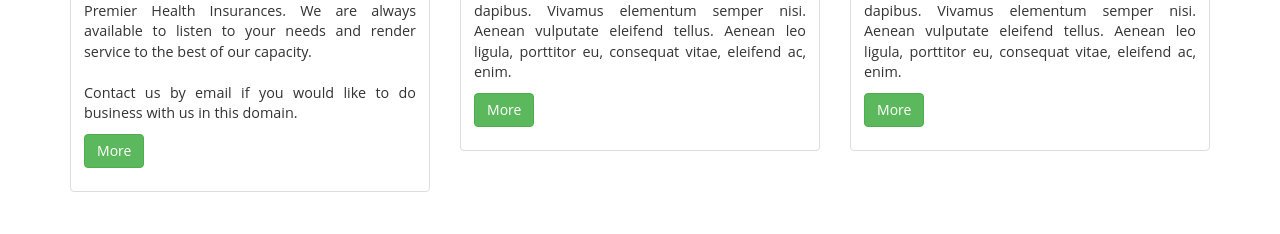
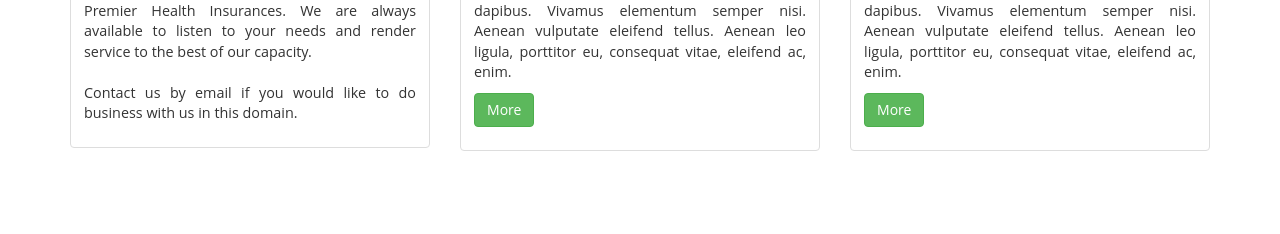
Before and after one commit to freddyflo/PalacePharmacy, a website: page src/index.html in a window 1280 px wide. Shown: the part 1020-1254 px from the top of the page. Drawn offline with nearby package versions, Linux system fonts and the light colour scheme; some packages are replaced by stand-ins of ours; files that its build step writes are made by us from their sources.

Commit message:
Update on health insurance service
Update on health insurance service

```diff
--- a/src/index.html
+++ b/src/index.html
@@ -137,7 +137,6 @@
                             Today, our services extend to private companies namely Glory Oil, Irani Brothers, Apex and Premier Health Insurances.  We are always available to listen to your needs and render service to the best of our capacity.<br><br>
                             Contact us by email if you would like to do business with us in this domain.
                             </p>
-                           <p><a href="#" class="btn btn-success" role="button">More</a> </p>
                         </div>
                     </div>
                </div>
```
